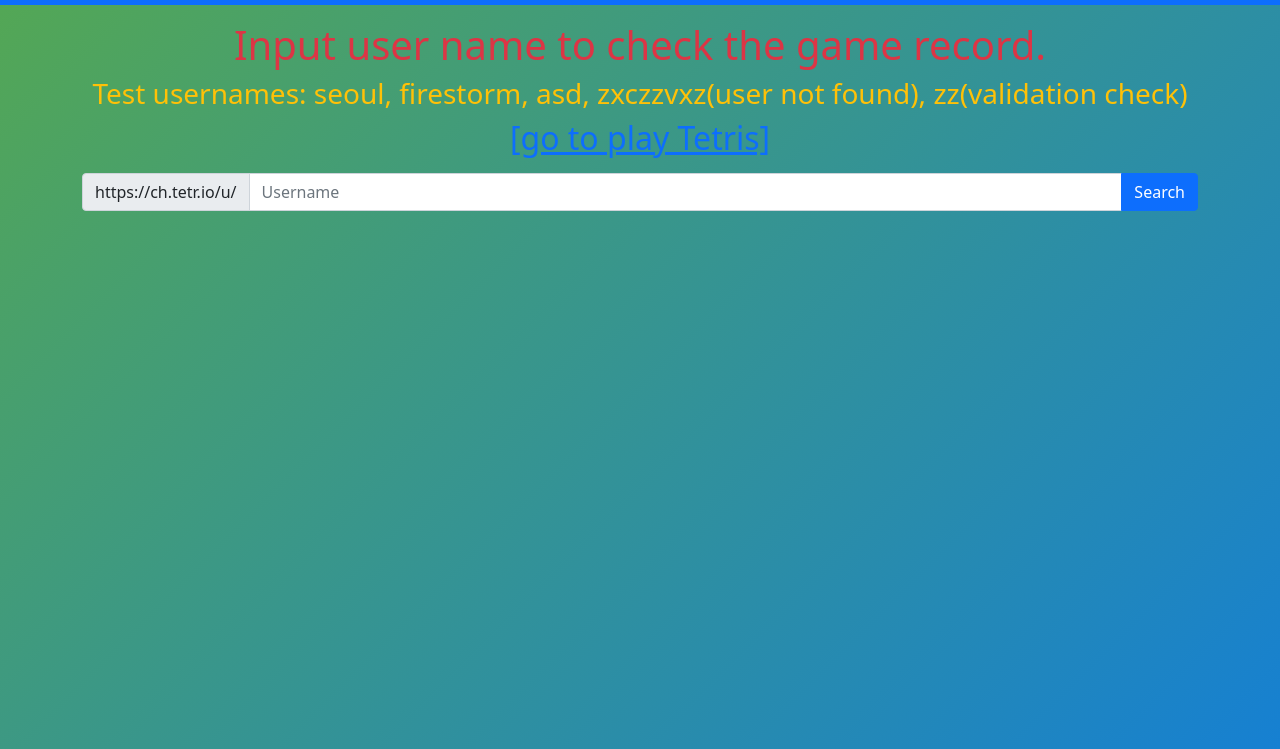
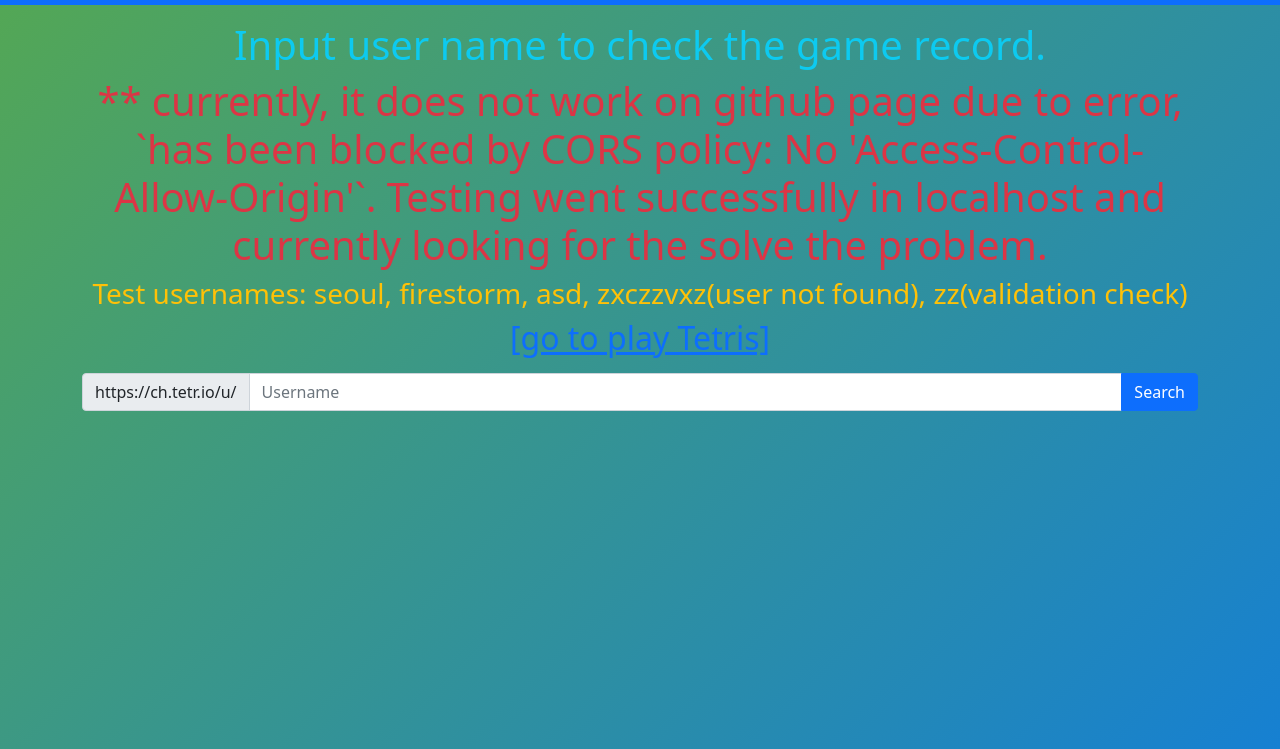
Before and after one commit to taejupark1/taejupark1.github.io, a plain HTML site: page pages/tetrio.html in a window 1280 px wide. Shown: the part 51-800 px from the top of the page. Drawn offline with nearby package versions, Linux system fonts and the light colour scheme.

Commit message:
CORS problem

```diff
--- a/pages/tetrio.html
+++ b/pages/tetrio.html
@@ -44,7 +44,9 @@
     <div class="container">
       <div class="api1main text-center text-light mt-3">
         <!-- header -->
-        <h1 class="text-danger">Input user name to check the game record.</h1>
+        <h1 class="text-info">Input user name to check the game record.</h1>
+        <h1 class="text-danger">** currently, it does not work on github page due to error, `has been blocked by CORS policy: No 'Access-Control-Allow-Origin'`.
+          Testing went successfully in localhost and currently looking for the solve the problem.</h1>
         <h3 class="text-warning">Test usernames: seoul, firestorm, asd, zxczzvxz(user not found), zz(validation check)</h3>
         <!-- tetrio link -->
         <h2 class="mb-3"><a href="https://tetr.io/">[go to play Tetris]</a></h2>
```
Also changed, not shown: 1 other file.
